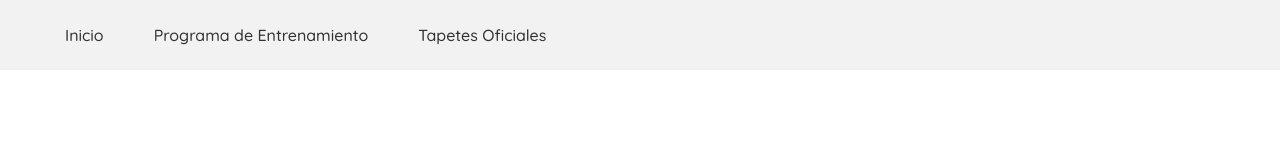
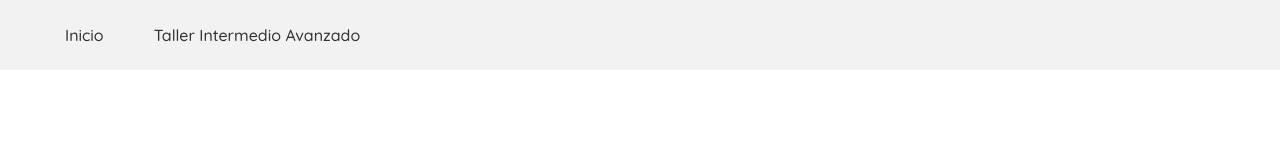
Before and after one commit to ORV-2021/tallerEv3, a plain HTML site: page construccion.html in a window 1280 px wide. Shown: the top 160 px of the page. Drawn offline with Linux system fonts and the light colour scheme.

Commit message:
Add files via upload

```diff
--- a/construccion.html
+++ b/construccion.html
@@ -16,8 +16,7 @@
     <header>
         <nav>
             <a href="index.html">Inicio</a>
-            <a href="entrenamiento.html">Programa de Entrenamiento</a>
-            <a href="tapetes-2021.html">Tapetes Oficiales</a>
+            <a href="tapetes.html">Taller Intermedio Avanzado</a>
         </nav>
     </header>
 
```
